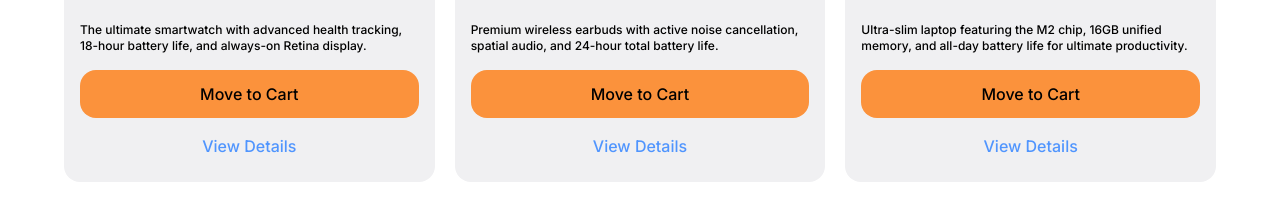
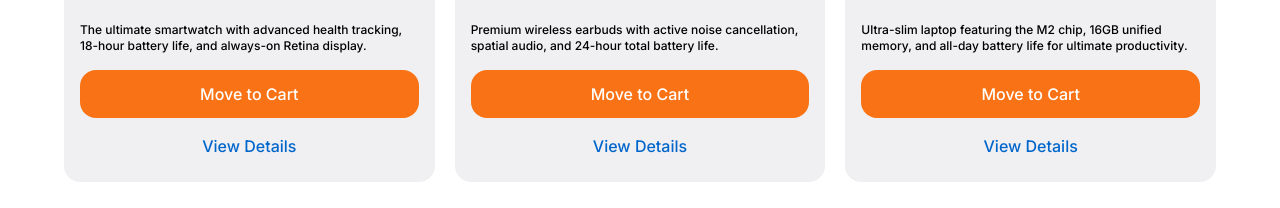
Before and after one commit to Hrit-Codes/Tech-Vault-Frontend, a React (Vite) app: page /wishlist in a window 1280 px wide. Shown: the part 645-853 px from the top of the page. Built offline with nearby package versions, Linux system fonts and the light colour scheme.

Commit message:
Add consistent colors in home banner and wishlist section

```diff
--- a/src/Banner/HomeBanner.tsx
+++ b/src/Banner/HomeBanner.tsx
@@ -12,7 +12,7 @@
         {/* Left content */}
         <div className="space-y-6 flex flex-col px-2 lg:px-12  items-center lg:items-start text-center lg:text-left">
           <div className="space-y-4">
-          <span className="inline-block px-4 py-1 text-sm bg-[#74c69d]/10 text-primary-400 rounded-full border border-[#74c69d]/30">
+          <span className="inline-block px-4 py-1 text-sm bg-secondary-400/10 text-primary-400 rounded-full border border-secondary-400/30 font-medium">
               Nepal's Trusted Tech Store 🇳🇵
           </span>
 
--- a/src/Page/Wishlist/index.tsx
+++ b/src/Page/Wishlist/index.tsx
@@ -82,8 +82,8 @@
                             <p className="text-xs ">{item.description}</p>
 
                             <div className="w-full flex flex-col gap-4 text-center font-medium">
-                                <button className="bg-primary-400 hover:bg-primary-500 p-3 rounded-2xl hover:cursor-pointer ">Move to Cart</button>
-                                <a href="#" className="cursor-pointer text-secondary-400 hover:underline hover:text-secondary-500 dark:text-secondary-500">View Details</a>
+                                <button className="bg-primary-500 hover:bg-primary-600 text-white p-3 rounded-2xl hover:cursor-pointer ">Move to Cart</button>
+                                <a href="#" className="cursor-pointer text-secondary-500 hover:underline hover:text-secondary-400">View Details</a>
 
                             </div>
                         </div>
```
